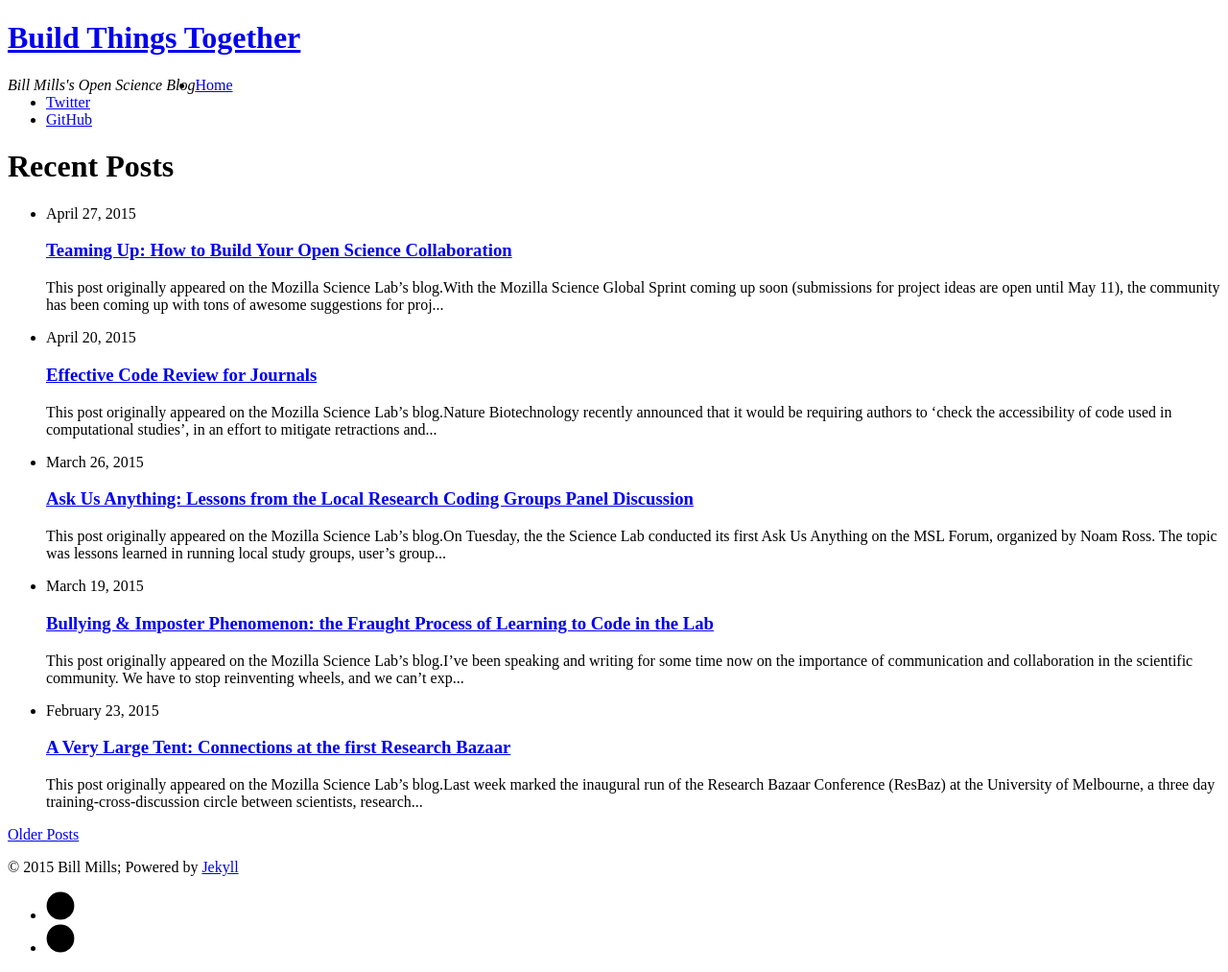
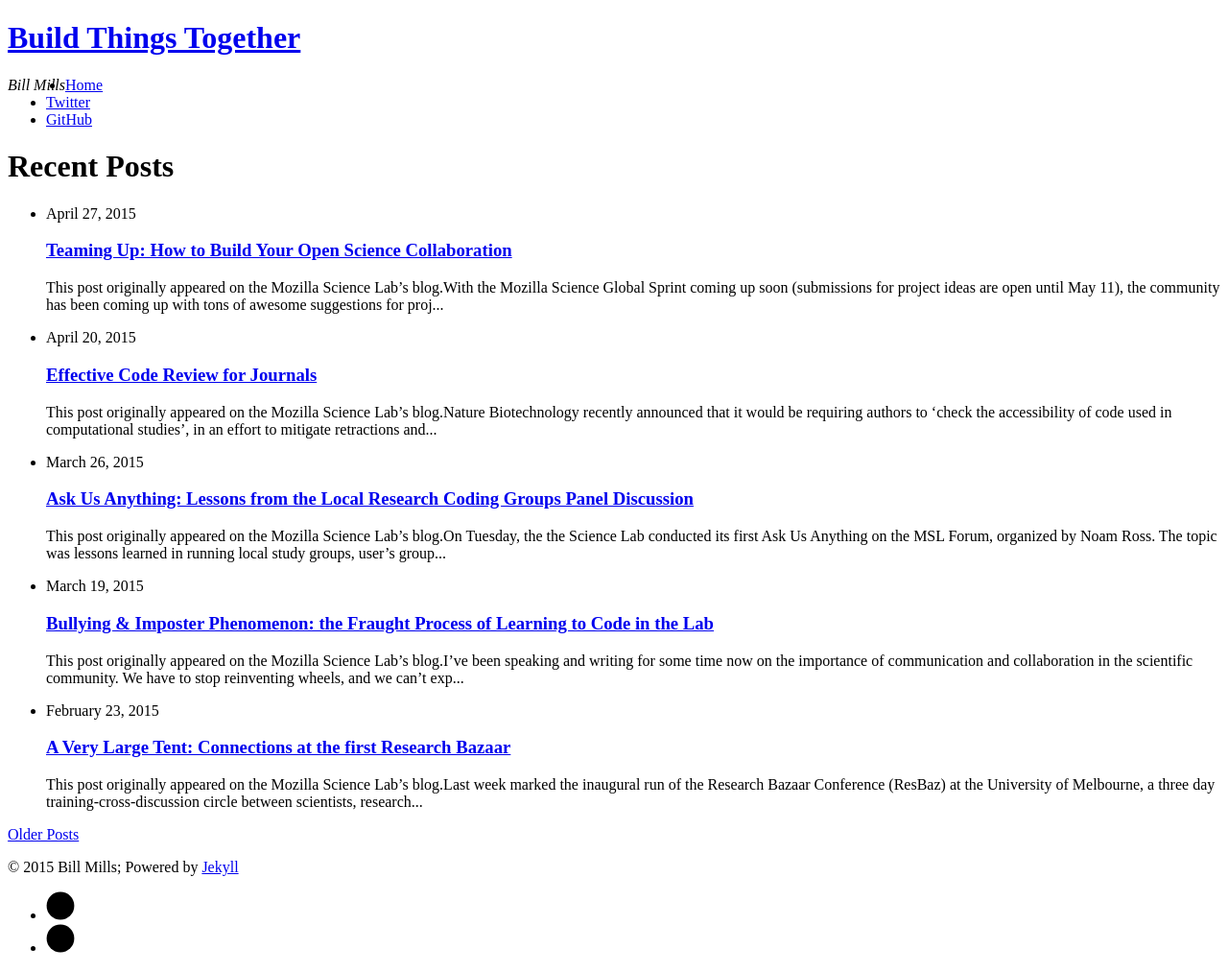
Before and after one commit to bkatiemills/blog, a Jekyll site: the page built from index.html, in a window 1280 px wide. Shown: the whole page at 96% size. Built offline with Jekyll 4.4.1, drawn with Linux system fonts in a browser that asks for light colours; nearby versions of some CDN libraries; Markdown is read by kramdown in place of the engine named in the settings; the list of posts is cut into pages by our own code; comment, search, counter and statistics services are not loaded.

Commit message:
header subtitle

```diff
--- a/_config.yml
+++ b/_config.yml
@@ -1,5 +1,5 @@
 title: Build Things Together
-subtitle: Bill Mills's Open Science Blog
+subtitle: Bill Mills
 description: Long Form Jekyll theme built with SASS / COMPASS / SUSY
 
 url: x
```
